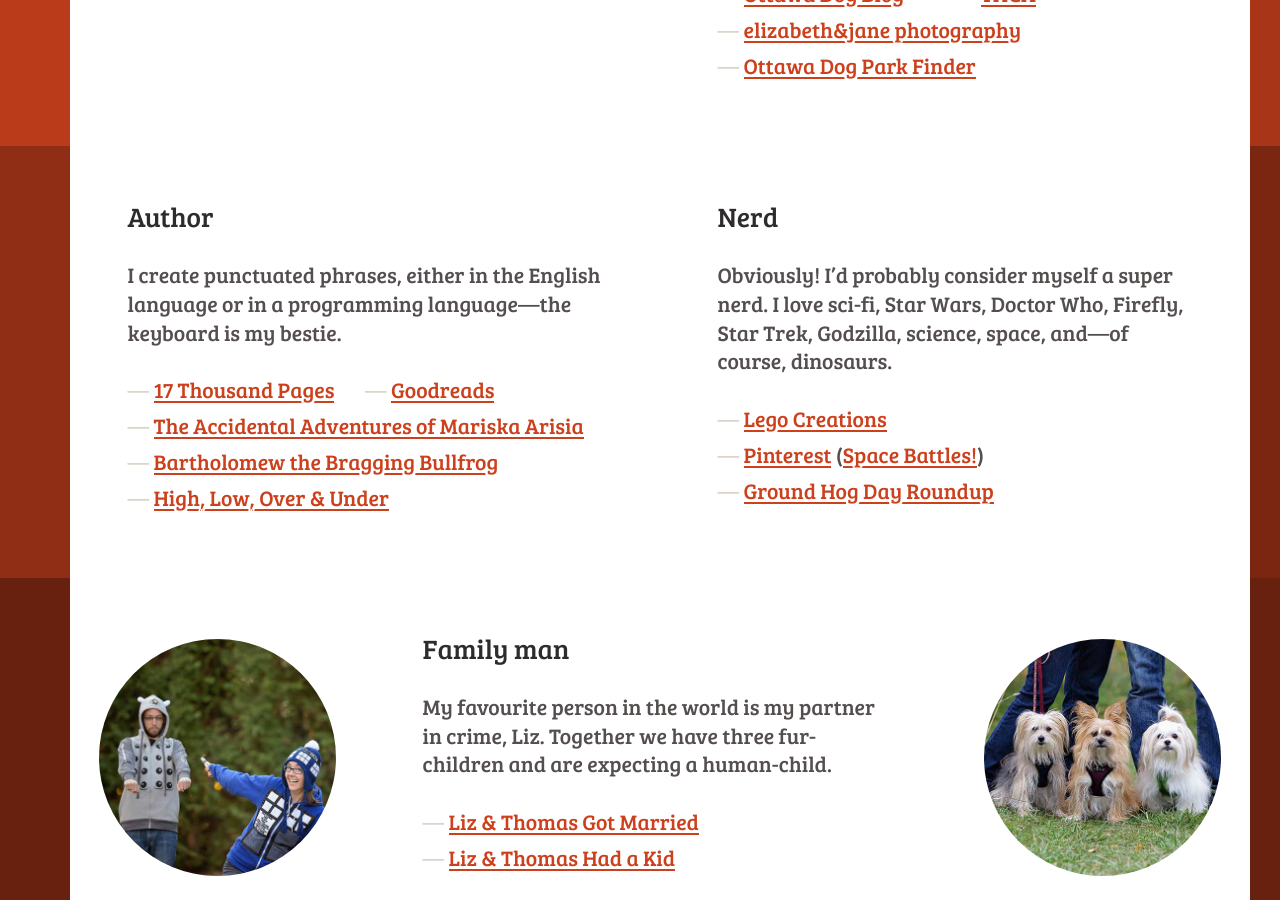
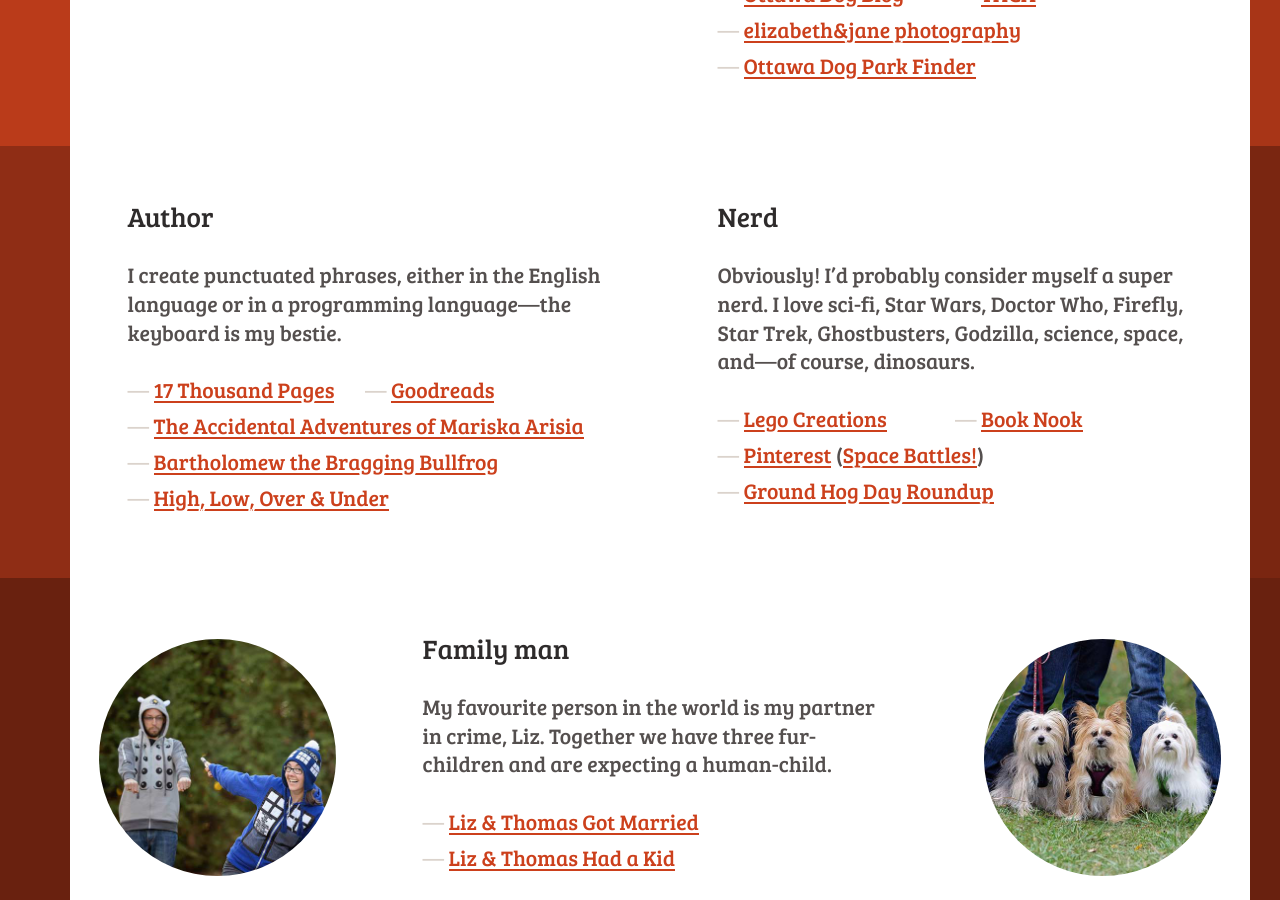
Before and after one commit to thomasjbradley/thomasjbradley.ca, a Jekyll site: the page built from index.html, in a window 1280 px wide and 900 px high, scrolled down 761 px. Built offline with Jekyll 4.4.1, drawn with Linux system fonts in a browser that asks for light colours.

Commit message:
Update links.

```diff
--- a/index.html
+++ b/index.html
@@ -84,9 +84,10 @@ layout: default
     <div class="unit [ xs-1 s-1 m-1 l-1-2 ] section section-nerd">
       <section class="wrapper">
         <h2 class="tera text-dark" tabindex="0">Nerd</h2>
-        <p class="mega">Obviously! I’d probably consider myself a super nerd. I love sci-fi, Star Wars, Doctor Who, Firefly, Star Trek, Godzilla, science, space, and—of course, dinosaurs.</p>
+        <p class="mega">Obviously! I’d probably consider myself a super nerd. I love sci-fi, Star Wars, Doctor Who, Firefly, Star Trek, Ghostbusters, Godzilla, science, space, and—of course, dinosaurs.</p>
         <ul class="mega push-0 list-group">
-          <li class="link link-short push-1-4"><a href="" rel="external">Lego Creations</a></li>
+          <li class="link link-short push-1-4"><a href="https://www.flickr.com/photos/thomasjbradley" rel="external">Lego Creations</a></li>
+          <li class="link link-short push-1-4"><a href="https://instagram.com/p/5Iw_6pksX_/" rel="external">Book Nook</a></li>
           <li class="link push-1-4">
             <a href="https://www.pinterest.com/thomasjbradley/" rel="external">Pinterest</a>
             (<a href="https://www.pinterest.com/thomasjbradley/sci-fi-battles/" rel="external">Space Battles!</a>)
```
